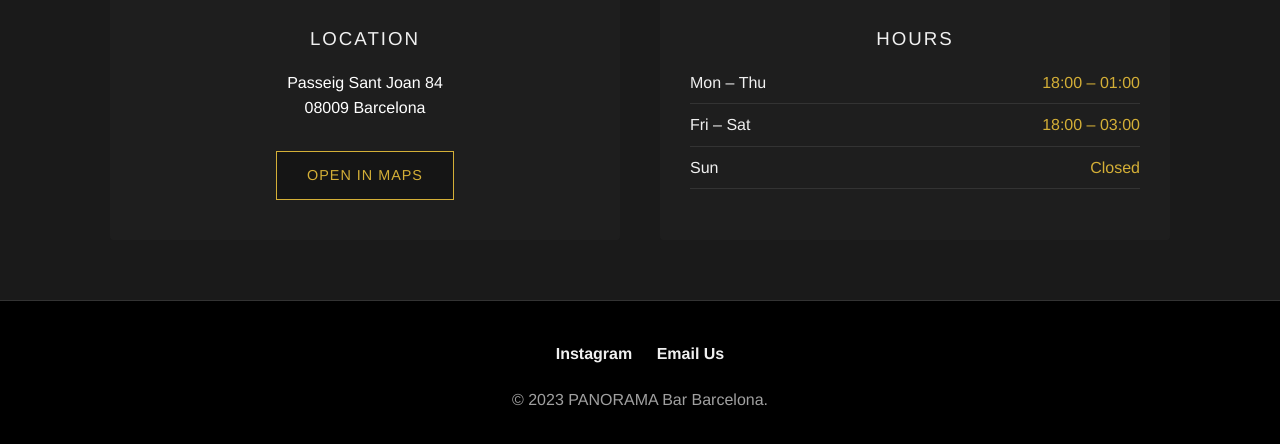
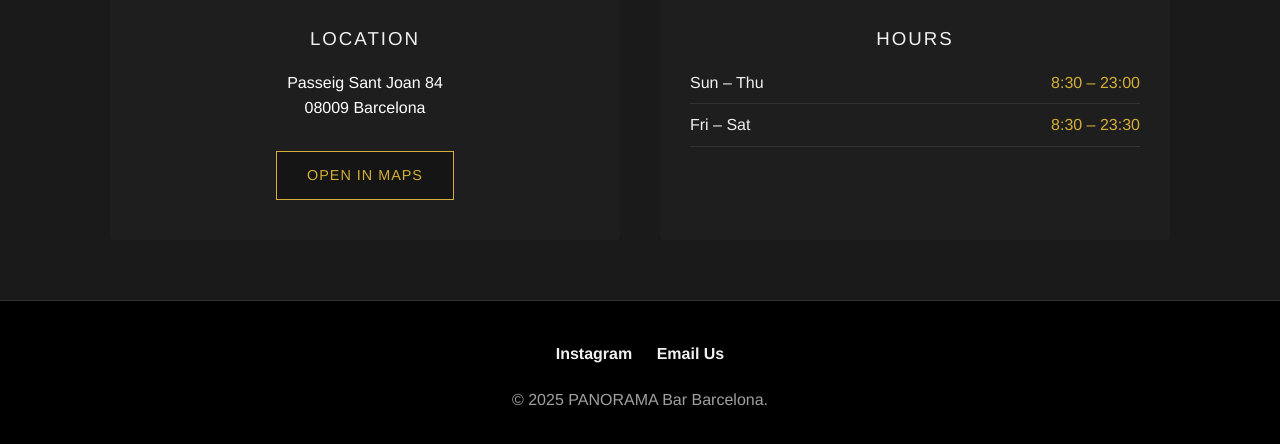
Before and after one commit to Sherey93/bcnpanorama, a plain HTML site: page index.html in a window 1280 px wide. Shown: the part 2172-2616 px from the top of the page. Drawn offline with Linux system fonts and the light colour scheme.

Commit message:
Update index.html

```diff
--- a/index.html
+++ b/index.html
@@ -258,9 +258,8 @@
                 <div class="info-box">
                     <h3>Hours</h3>
                     <ul class="hours-list" style="margin-top:1rem;">
-                        <li>Mon – Thu <span>18:00 – 01:00</span></li>
-                        <li>Fri – Sat <span>18:00 – 03:00</span></li>
-                        <li>Sun <span>Closed</span></li>
+                        <li>Sun – Thu <span>8:30 – 23:00</span></li>
+                        <li>Fri – Sat <span>8:30 – 23:30</span></li>
                     </ul>
                 </div>
             </div>
@@ -274,7 +273,7 @@
                 <a href="https://instagram.com/panoramabcn" target="_blank">Instagram</a>
                 <a href="mailto:info@panoramabcn.com">Email Us</a>
             </div>
-            <p>&copy; 2023 PANORAMA Bar Barcelona.</p>
+            <p>&copy; 2025 PANORAMA Bar Barcelona.</p>
         </div>
     </footer>
 
```
